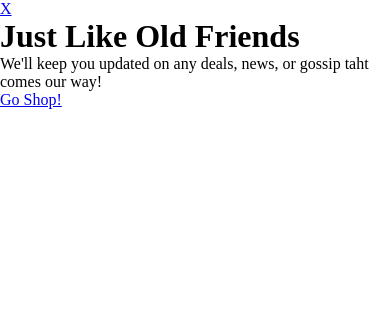
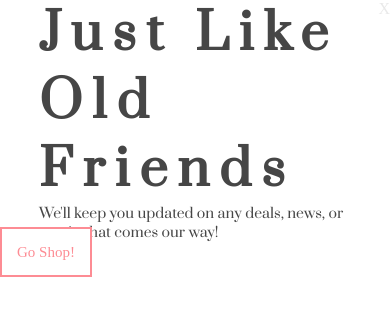
Before and after one commit to thompsons90/modal-popup, a React (Create React App) app: page /confirmation in a window 390 px wide. Shown: the top 316 px of the page. Built offline with nearby package versions, Linux system fonts and the light colour scheme.

Commit message:
working on confirm page mobile

```diff
--- /dev/null
+++ b/src/pages/Confirmation.styled.ts
@@ -0,0 +1,46 @@
+import styled from "styled-components";
+import { Link } from "react-router-dom";
+
+export const BackButton = styled(Link)`
+  float: right;
+  border: none;
+  color: #e9e9e9;
+  background-color: white;
+  &:hover {
+    color: #464646;
+    cursor: pointer;
+  }
+  text-decoration: none;
+`;
+
+export const ConfirmationContainer = styled.div`
+  h1,
+  p {
+    color: #464646;
+    font-family: "Prata", "serif";
+  }
+  h1 {
+    font-size: 50px;
+  }
+  p {
+    font-size: 14px;
+  }
+  width: 80%;
+  margin: auto;
+`;
+
+export const ConfirmTopTextContainer = styled.div`
+  display: block;
+  letter-spacing: 10px;
+`;
+
+export const ShopButton = styled(Link)`
+  padding: 15px;
+  font-size: 15px;
+  color: #fd8c94;
+  background-color: white;
+  border: 2px solid #fd8c94;
+  width: 100%;
+  vertical-align: middle;
+  text-decoration: none;
+`;
--- a/src/pages/Confirmation.tsx
+++ b/src/pages/Confirmation.tsx
@@ -1,23 +1,32 @@
 import { Link } from "react-router-dom";
+import {
+  BackButton,
+  ConfirmationContainer,
+  ConfirmTopTextContainer,
+  ShopButton,
+} from "./Confirmation.styled";
 
 export const Confirmation = () => {
   return (
     <div id="confirm-container">
-      <Link to="/" id="shop-button">
+      <BackButton to="/" id="shop-button">
         X
-      </Link>
-      <div id="confirm-top-text">
+      </BackButton>
+      <ConfirmationContainer>
+        <ConfirmTopTextContainer>
           <h1>Just Like Old Friends</h1>
-      </div>
+        </ConfirmTopTextContainer>
+
         <div id="confirm-bot-text">
           <p>
-          We'll keep you updated on any deals, news, or gossip taht comes our
+            We'll keep you updated on any deals, news, or gossip that comes our
             way!
           </p>
         </div>
-      <Link to="/" id="shop-button">
+      </ConfirmationContainer>
+      <ShopButton to="/" id="shop-button">
         Go Shop!
-      </Link>
+      </ShopButton>
     </div>
   );
 };
--- a/src/pages/Landing.styled.ts
+++ b/src/pages/Landing.styled.ts
@@ -50,6 +50,31 @@ export const PopupTopTextContainer = styled.div`
   display: inline-block;
 `;
 
+export const PopupMidContainer = styled.div`
+  display: flex;
+  flex-wrap: wrap;
+  flex-direction: column;
+  justify-content: space-evenly;
+  &:before {
+    content: "";
+    display: block;
+    width: 100px;
+    height: 2px;
+    background: #000;
+    left: 50px;
+    position: absolute;
+  }
+  &:after {
+    content: "";
+    display: block;
+    width: 100px;
+    height: 2px;
+    background: #000;
+    right: 50px;
+    position: absolute;
+  }
+`;
+
 export const PopupBotTextContainer = styled.div`
   display: flex;
   justify-content: center;
@@ -82,4 +107,14 @@ export const EmailAddress = styled.input`
   border-left: none;
   border-right: none;
   width: 100%;
+  padding: 10px;
 `;
+export const SignUpButton = styled.input`
+  padding: 15px;
+  font-size: 15px;
+  color: #fd8c94;
+  background-color: white;
+  border: 2px solid #fd8c94;
+  width: 100%;
+  vertical-align: middle;
+`;
--- a/src/pages/Landing.tsx
+++ b/src/pages/Landing.tsx
@@ -1,17 +1,18 @@
-import React, { FormEvent, useState } from "react";
-import { Link, useNavigate } from "react-router-dom";
+import { FormEvent, useState } from "react";
+import { useNavigate } from "react-router-dom";
 import { Modal } from "../components/Modal";
-import { ThemeProvider } from "styled-components";
 // import { theme, GlobalStyle } from "../Variables.styled";
 import {
   PopupContainer,
   PopupTopContainer,
+  PopupMidContainer,
   PopupBotContainer,
   XButton,
   PopupTopTextContainer,
   PopupBotTextContainer,
   FormContainer,
   EmailAddress,
+  SignUpButton,
 } from "./Landing.styled";
 
 // interface LandingProps {
@@ -49,9 +50,11 @@ export const Landing: LandingComponent = () => {
           <PopupTopContainer>
             <PopupTopTextContainer>
               <h1>Get Your Style On</h1>
-              <hr />
             </PopupTopTextContainer>
-            <h2>&</h2>
+            <PopupMidContainer>
+              <h2>&</h2>
+            </PopupMidContainer>
+
             <PopupBotTextContainer>
               <div id="and-container"></div>
               <h3>20</h3>
@@ -79,7 +82,7 @@ export const Landing: LandingComponent = () => {
                 </label>
               </div>
               <div id="signupBtn-container">
-                <input type="submit" value="Sign Up" id="submitBtn" />
+                <SignUpButton type="submit" value="Sign Up" id="submitBtn" />
               </div>
             </FormContainer>
           </PopupBotContainer>
```
Also changed, not shown: src/Variables.styled.ts (deleted, +0 -21 lines). Lines whose indentation alone changed are shown as unchanged.
